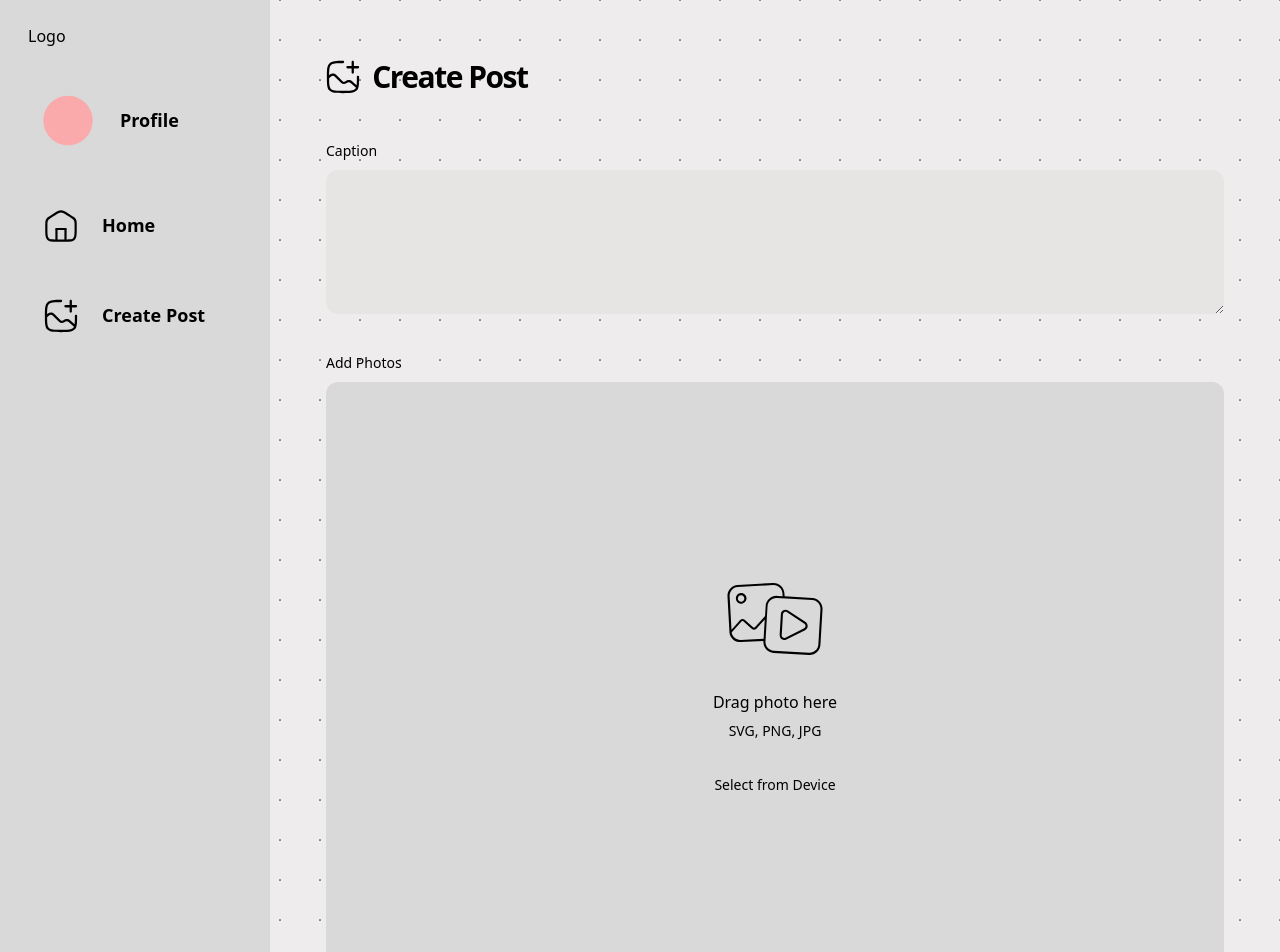
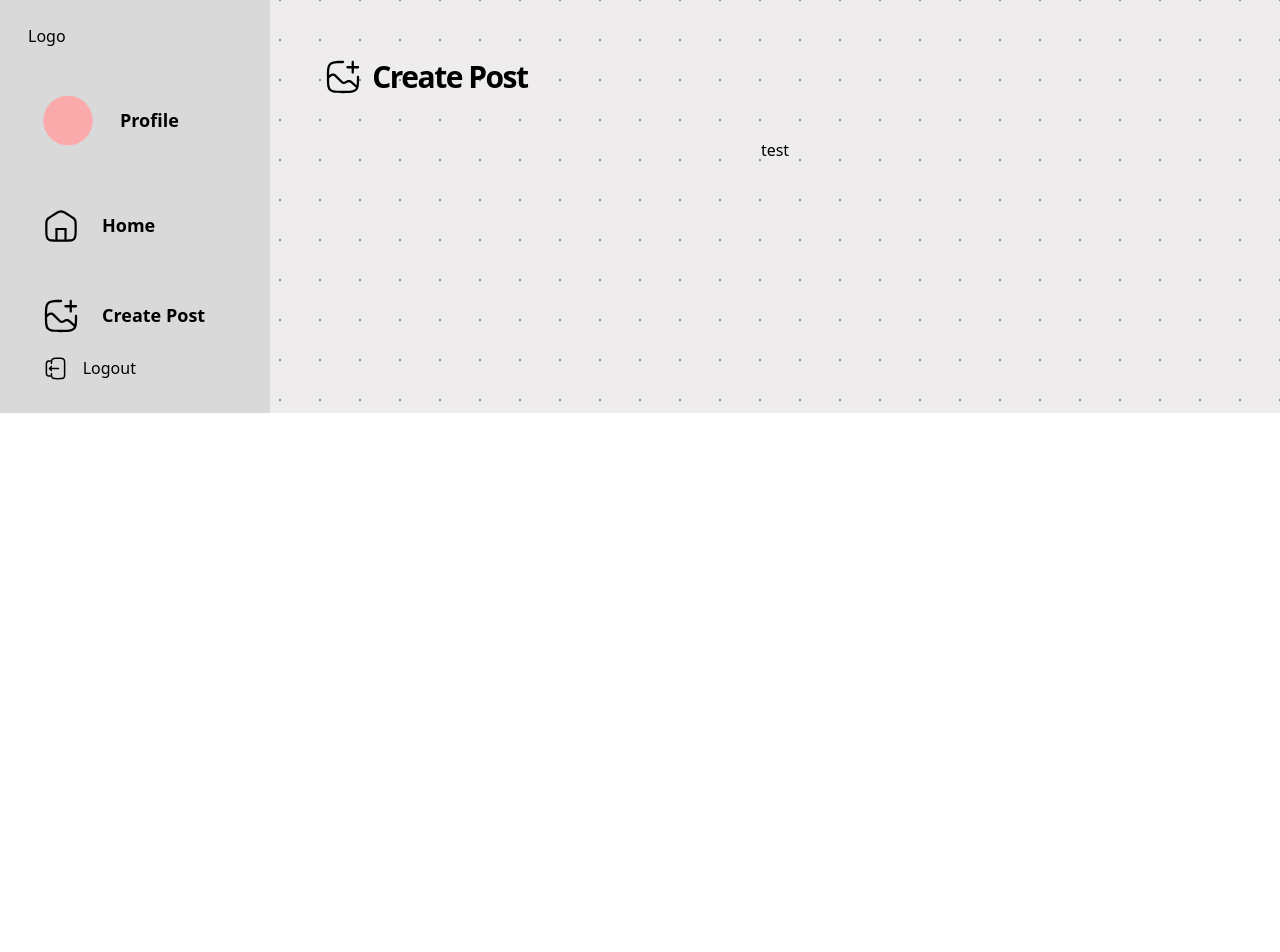
Before and after one commit to dotarsojat69/social-media-app, a React (Vite) app: page /create-post in a window 1280 px wide. Shown: the top 952 px of the page. After the commit the page ends 800 px from the top, so only its background shows below. Built offline with nearby package versions, Linux system fonts and the light colour scheme.

Commit message:
feat: changes

```diff
--- a/src/components/FileUploader.tsx
+++ b/src/components/FileUploader.tsx
@@ -1,43 +1,37 @@
-import React, {useCallback, useState} from 'react';
-import { useDropzone } from 'react-dropzone';
-import { Button } from './ui/button';
+// import React, {useCallback, useState} from 'react';
+// import { useDropzone } from 'react-dropzone';
+import { Button } from "./ui/button";
 
 const FileUploader = () => {
-  const [fileUrl, setFileUrl] = useState('')
+  // const [fileUrl, setFileUrl] = useState('')
 
-  const onDrop = useCallback(acceptedFiles => {
-    // Do something with the files
-  }, [])
+  // const onDrop = useCallback(acceptedFiles => {
+  //   // Do something with the files
+  // }, [])
 
-  const {getRootProps, getInputProps, isDragActive} = useDropzone
-  ({onDrop,
-    accept: {
-      'image/*': ['.png', '.jpeg', '.jpg', '.svg']
-    }
-  })
+  // const {getRootProps, getInputProps, isDragActive} = useDropzone
+  // ({onDrop,
+  //   accept: {
+  //     'image/*': ['.png', '.jpeg', '.jpg', '.svg']
+  //   }
+  // })
 
   return (
-    <div {...getRootProps()} className="flex flex-center flex-col rounded-xl cursor-pointer bg-dark-2">
-      <input {...getInputProps()} className="cursor-pointer" />
-      {
-      fileUrl ? (
-        <div>
-          test 1
-        </div>
-      ) : (
-        <div className="file_uploader-box">
-          <img src="/assets/icons/file-upload.svg" width={96} height={77} alt="file-upload" />
-          <h3 className="base-medium mb-2 mt-6">Drag photo here</h3>
-          <p className="small-regular mb-6">SVG, PNG, JPG</p>
+    <div className="flex flex-center flex-col rounded-xl cursor-pointer bg-dark-2">
+      <div className="file_uploader-box">
+        <img
+          src="/assets/icons/file-upload.svg"
+          width={96}
+          height={77}
+          alt="file-upload"
+        />
+        <h3 className="base-medium mb-2 mt-6">Drag photo here</h3>
+        <p className="small-regular mb-6">SVG, PNG, JPG</p>
 
-          <Button className="shad-button_dark_4">
-            Select from Device
-          </Button>
-        </div>
-      )
-    }
+        <Button className="shad-button_dark_4">Select from Device</Button>
+      </div>
     </div>
-  )
-}
+  );
+};
 
-export default FileUploader
+export default FileUploader;
--- a/src/components/PostCard.tsx
+++ b/src/components/PostCard.tsx
@@ -1,4 +1,4 @@
-import { Link, useNavigate } from "react-router-dom";
+import { Link } from "react-router-dom";
 import {
   DropdownMenu,
   DropdownMenuContent,
@@ -13,7 +13,7 @@ import Alert from "./alert";
 // import { User, getUser } from "@/utils/apis/users";
 // import { useEffect, useState } from "react";
 import CustomDialog from "./dialog";
-import EditPost from "@/pages/EditPost";
+// import EditPost from "@/pages/EditPost";
 
 // interface PostCardProps {
 //   data: DetailPost;
@@ -22,7 +22,7 @@ import EditPost from "@/pages/EditPost";
 
 const PostCard = () => {
   // const { user, token } = useToken();
-  const navigate = useNavigate();
+//   const navigate = useNavigate();
 //   const { toast } = useToast();
 //   const { userData, data } = props;
 
--- a/src/components/PostForm.tsx
+++ b/src/components/PostForm.tsx
@@ -1,77 +1,77 @@
-import { zodResolver } from "@hookform/resolvers/zod"
-import { useForm } from "react-hook-form"
-import * as z from "zod"
-import { Button } from "@/components/ui/button"
-import {
-  Form,
-  FormControl,
-  FormField,
-  FormItem,
-  FormLabel,
-  FormMessage,
-} from "@/components/ui/form"
-import { Textarea } from "./ui/textarea"
-import FileUploader from "./FileUploader"
+// import { zodResolver } from "@hookform/resolvers/zod"
+// import { useForm } from "react-hook-form"
+// import * as z from "zod"
+// import { Button } from "@/components/ui/button"
+// import {
+//   Form,
+//   FormControl,
+//   FormField,
+//   FormItem,
+//   FormLabel,
+//   FormMessage,
+// } from "@/components/ui/form"
+// import { Textarea } from "./ui/textarea"
+// import FileUploader from "./FileUploader"
 
-const formSchema = z.object({
-  username: z.string().min(2, {
-    message: "Username must be at least 2 characters.",
-  }),
-})
+// const formSchema = z.object({
+//   username: z.string().min(2, {
+//     message: "Username must be at least 2 characters.",
+//   }),
+// })
 
 const PostForm = () => {
-// 1. Define your form.
-  const form = useForm<z.infer<typeof formSchema>>({
-    resolver: zodResolver(formSchema),
-    defaultValues: {
-      username: "",
-    },
-  })
+  // // 1. Define your form.
+  //   const form = useForm<z.infer<typeof formSchema>>({
+  //     resolver: zodResolver(formSchema),
+  //     defaultValues: {
+  //       username: "",
+  //     },
+  //   })
 
-  // 2. Define a submit handler.
-  function onSubmit(values: z.infer<typeof formSchema>) {
-    // Do something with the form values.
-    // ✅ This will be type-safe and validated.
-    console.log(values)
-  }
+  //   // 2. Define a submit handler.
+  //   function onSubmit(values: z.infer<typeof formSchema>) {
+  //     // Do something with the form values.
+  //     // ✅ This will be type-safe and validated.
+  //     console.log(values)
+  //   }
 
   return (
-    <Form {...form}>
-      <form onSubmit={form.handleSubmit(onSubmit)} className="flex flex-col gap-9 w-full max-w-5xl">
-        <FormField
-          control={form.control}
-          name="caption"
-          render={({ field }) => (
-            <FormItem>
-              <FormLabel className="shad-form_label">Caption</FormLabel>
-              <FormControl>
-                <Textarea className="shad-textarea custom-scrollbar" {...field} />
-              </FormControl>
-              <FormMessage className="shad-form_message" />
-            </FormItem>
-          )}
-        />
-        <FormField
-          control={form.control}
-          name="file"
-          render={({ field }) => (
-            <FormItem>
-              <FormLabel className="shad-form_label">Add Photos</FormLabel>
-              <FormControl>
-                <FileUploader />
-              </FormControl>
-              <FormMessage className="shad-form_message" />
-            </FormItem>
-            )}
-            />
-            <div className="flex gap-4 items-center justify-end">
-            <Button type="button" className="shad-button_dark_4">Cancel</Button>
-            <Button type="submit" className="shad-button_primary whitespace-nowrap">Post</Button>
-            </div>
-      </form>
-    </Form>
-
-  )
+    //     <Form {...form}>
+    //       <form onSubmit={form.handleSubmit(onSubmit)} className="flex flex-col gap-9 w-full max-w-5xl">
+    //         <FormField
+    //           control={form.control}
+    //           name="caption"
+    //           render={({ field }) => (
+    //             <FormItem>
+    //               <FormLabel className="shad-form_label">Caption</FormLabel>
+    //               <FormControl>
+    //                 <Textarea className="shad-textarea custom-scrollbar" {...field} />
+    //               </FormControl>
+    //               <FormMessage className="shad-form_message" />
+    //             </FormItem>
+    //           )}
+    //         />
+    //         <FormField
+    //           control={form.control}
+    //           name="file"
+    //           render={({ field }) => (
+    //             <FormItem>
+    //               <FormLabel className="shad-form_label">Add Photos</FormLabel>
+    //               <FormControl>
+    //                 <FileUploader />
+    //               </FormControl>
+    //               <FormMessage className="shad-form_message" />
+    //             </FormItem>
+    //             )}
+    //             />
+    //             <div className="flex gap-4 items-center justify-end">
+    //             <Button type="button" className="shad-button_dark_4">Cancel</Button>
+    //             <Button type="submit" className="shad-button_primary whitespace-nowrap">Post</Button>
+    //             </div>
+    //       </form>
+    //     </Form>
+    <div>test</div>
+  );
 };
 
-export default PostForm
+export default PostForm;
--- a/src/components/ui/calendar.tsx
+++ b/src/components/ui/calendar.tsx
@@ -52,8 +52,8 @@ function Calendar({
         ...classNames,
       }}
       components={{
-        IconLeft: ({ ...props }) => <ChevronLeft className="h-4 w-4" />,
-        IconRight: ({ ...props }) => <ChevronRight className="h-4 w-4" />,
+        IconLeft: () => <ChevronLeft className="h-4 w-4" />,
+        IconRight: () => <ChevronRight className="h-4 w-4" />,
       }}
       {...props}
     />
```
